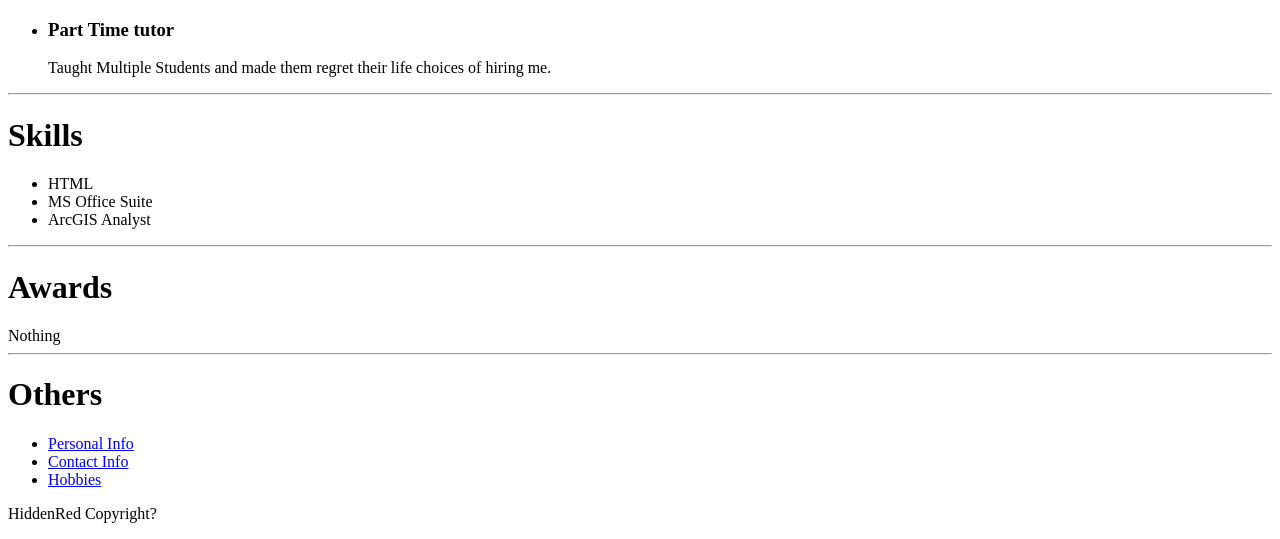
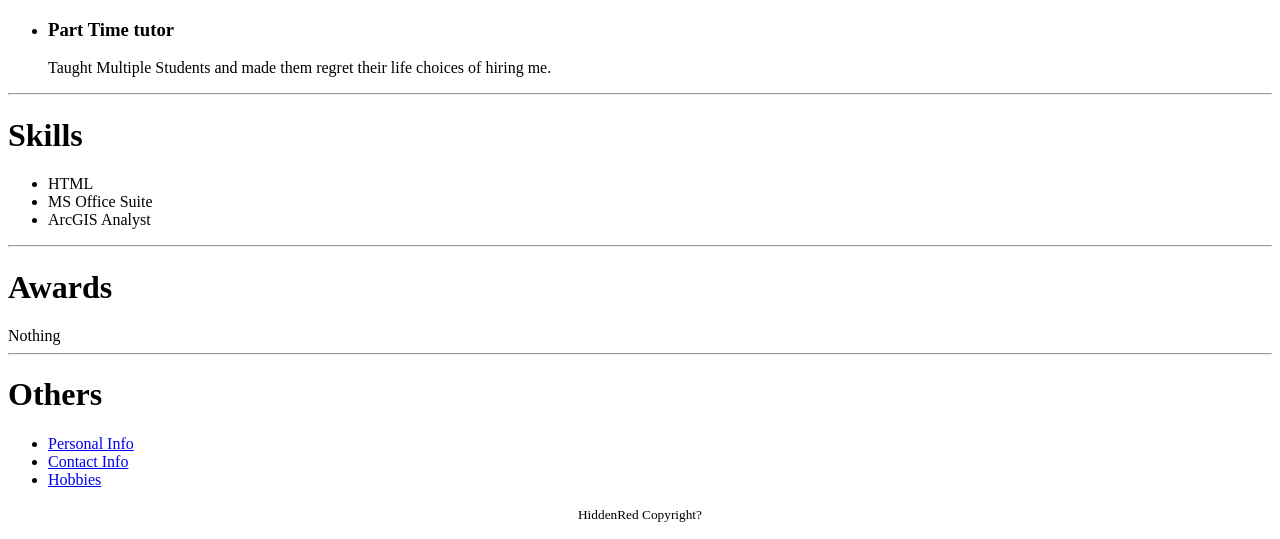
Before and after one commit to HiddenRed786/HTML-Capstone, a plain HTML site: page index.html in a window 1280 px wide. Shown: the part 679-1218 px from the top of the page. Drawn offline with Linux system fonts and the light colour scheme.

Commit message:
Update index.html

```diff
--- a/index.html
+++ b/index.html
@@ -83,6 +83,6 @@
             <a href="./public/Hidden Hobies.html"> Hobbies</a>
         </li>
     </ul>
-    <footer><p>HiddenRed Copyright?</p></footer>
+    <footer align="center"><small>HiddenRed Copyright?</small></footer>
 </body>
 </html>
```
